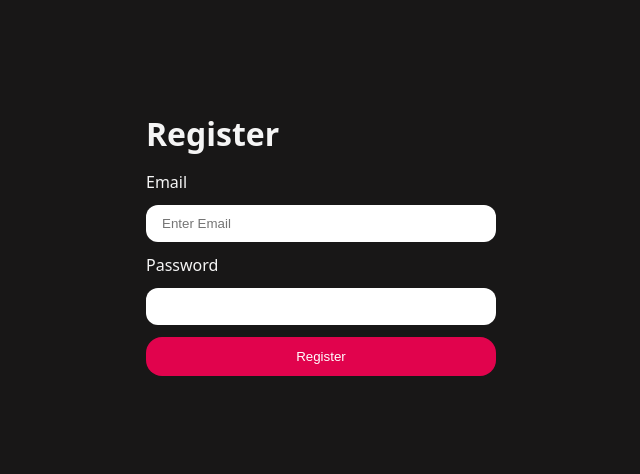
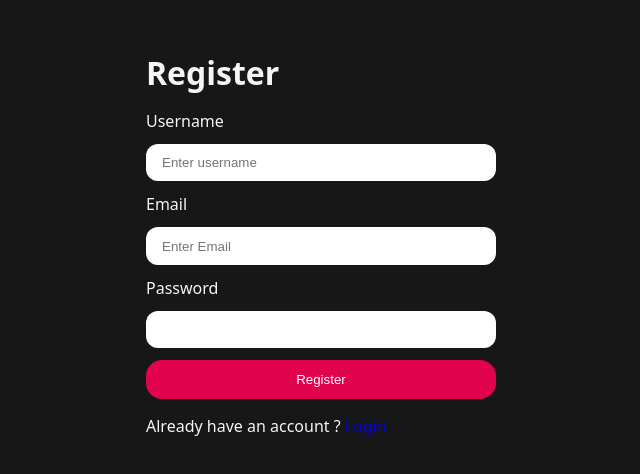
Before and after one commit to JoyPatel13/ResumeBuilder, a React app in the folder frontend/: page /register in a window 1280 px wide. Shown: the part 156-630 px from the top of the page, without its empty margins (319-959 px from the left). Built offline with nearby package versions, Linux system fonts and the light colour scheme; the HTML template or start-up script is replaced by a standard one.

Commit message:
Update Register.jsx

```diff
--- a/frontend/src/features/auth/pages/Register.jsx
+++ b/frontend/src/features/auth/pages/Register.jsx
@@ -1,5 +1,10 @@
 import React from "react";
+import {useNavigate , Link} from 'react-router'
+
 const Register=()=>{
+
+    const navigate = useNavigate();
+
     const handleSubmit=(e)=>{
         e.preventDefault()
     }
@@ -8,6 +13,11 @@ const Register=()=>{
             <div className="form-container">
                 <h1>Register</h1>
                 <form onSubmit={handleSubmit}>
+                   <div className="input-group">
+                        <label htmlFor="username">Username</label>
+                        <input type="text" id="username" name="username"  placeholder="Enter username"/>
+
+                    </div>
                    <div className="input-group">
                         <label htmlFor="email">Email</label>
                         <input type="email" id="email" name="email"  placeholder="Enter Email"/>
@@ -19,6 +29,7 @@ const Register=()=>{
                     </div>
                     <button className="button primary-button">Register</button>
                 </form>
+                <p>Already have an account ? <Link to={'/login'}>Login</Link> </p>
             </div>
         </main>
     )
```
